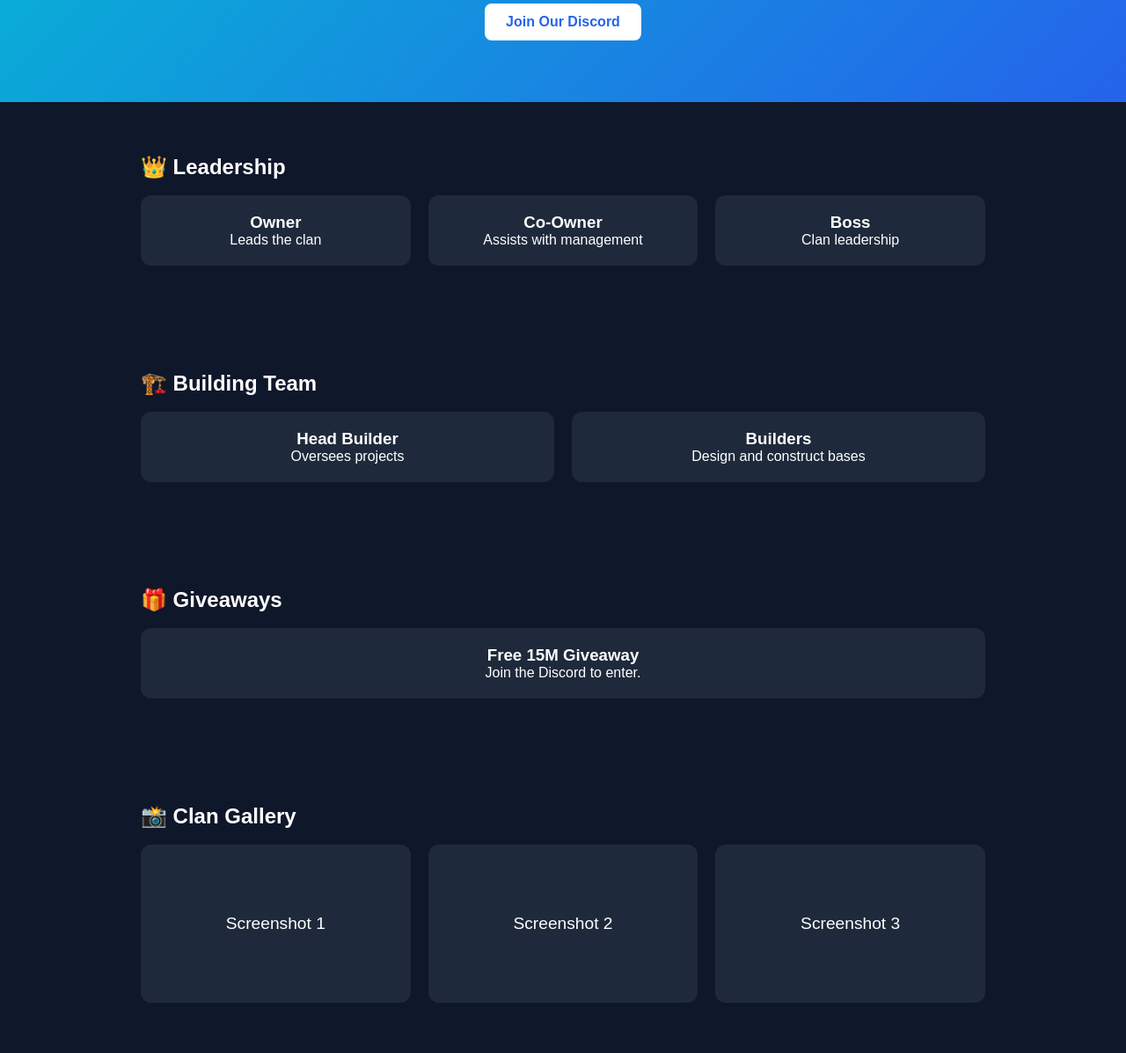
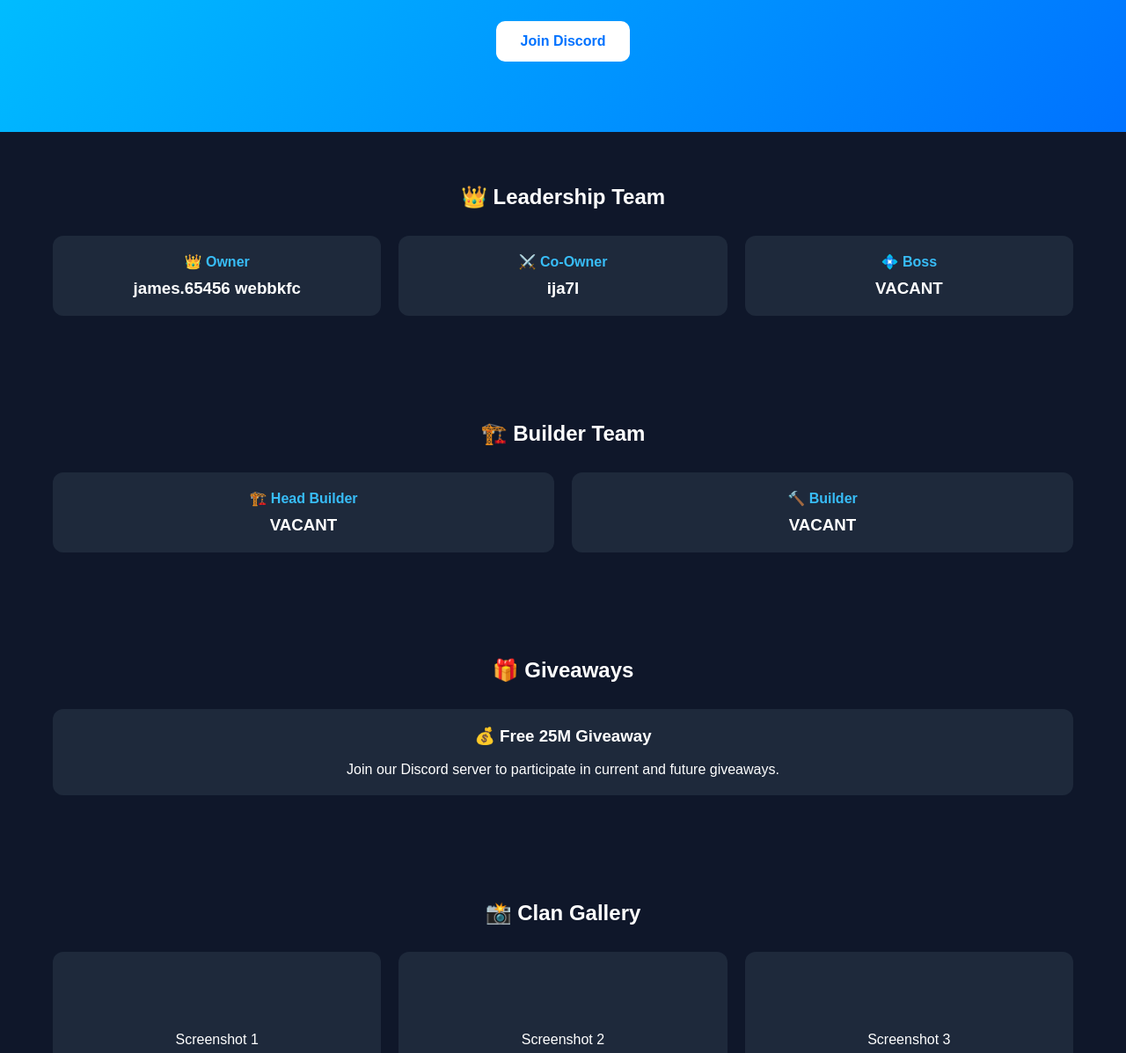
Before and after one commit to jm3335473-droid/diamond-titans, a plain HTML site: page index.html in a window 1280 px wide. Shown: the part 193-1390 px from the top of the page at 88% size. Drawn offline with Linux system fonts and the light colour scheme.

Commit message:
Update index.html

```diff
--- a/index.html
+++ b/index.html
@@ -6,92 +6,101 @@
 <title>Diamond Titans</title>
 
 <style>
-*{
-margin:0;
-padding:0;
-box-sizing:border-box;
-font-family:Arial,sans-serif;
+* {
+    margin: 0;
+    padding: 0;
+    box-sizing: border-box;
+    font-family: Arial, sans-serif;
 }
 
-body{
-background:#0f172a;
-color:white;
+body {
+    background: #0f172a;
+    color: white;
 }
 
-header{
-padding:70px 20px;
-text-align:center;
-background:linear-gradient(135deg,#06b6d4,#2563eb);
+header {
+    background: linear-gradient(135deg, #00c6ff, #0072ff);
+    padding: 80px 20px;
+    text-align: center;
 }
 
-header h1{
-font-size:4rem;
-margin-bottom:10px;
+header h1 {
+    font-size: 4rem;
 }
 
-header p{
-font-size:1.2rem;
+header p {
+    margin-top: 15px;
+    font-size: 1.2rem;
 }
 
-.btn{
-display:inline-block;
-margin-top:20px;
-padding:12px 24px;
-background:white;
-color:#2563eb;
-text-decoration:none;
-font-weight:bold;
-border-radius:8px;
+.btn {
+    display: inline-block;
+    margin-top: 25px;
+    padding: 14px 28px;
+    background: white;
+    color: #0072ff;
+    text-decoration: none;
+    border-radius: 10px;
+    font-weight: bold;
 }
 
-section{
-padding:60px 20px;
-max-width:1000px;
-margin:auto;
+section {
+    max-width: 1200px;
+    margin: auto;
+    padding: 60px 20px;
 }
 
-.card-container{
-display:grid;
-grid-template-columns:repeat(auto-fit,minmax(250px,1fr));
-gap:20px;
+section h2 {
+    text-align: center;
+    margin-bottom: 30px;
 }
 
-.card{
-background:#1e293b;
-padding:20px;
-border-radius:12px;
-text-align:center;
-transition:0.3s;
+.grid {
+    display: grid;
+    gap: 20px;
+    grid-template-columns: repeat(auto-fit, minmax(250px, 1fr));
 }
 
-.card:hover{
-transform:translateY(-5px);
+.card {
+    background: #1e293b;
+    border-radius: 12px;
+    padding: 20px;
+    text-align: center;
+    transition: 0.3s;
 }
 
-.gallery{
-display:grid;
-grid-template-columns:repeat(auto-fit,minmax(250px,1fr));
-gap:20px;
+.card:hover {
+    transform: translateY(-5px);
 }
 
-.gallery div{
-background:#1e293b;
-height:180px;
-border-radius:12px;
-display:flex;
-align-items:center;
-justify-content:center;
-font-size:1.2rem;
+.role {
+    color: #38bdf8;
+    margin-bottom: 10px;
+    font-weight: bold;
 }
 
-footer{
-text-align:center;
-padding:30px;
-background:#020617;
+.gallery {
+    display: grid;
+    gap: 20px;
+    grid-template-columns: repeat(auto-fit, minmax(300px, 1fr));
+}
+
+.gallery-box {
+    height: 200px;
+    background: #1e293b;
+    border-radius: 12px;
+    display: flex;
+    justify-content: center;
+    align-items: center;
+}
+
+footer {
+    background: #020617;
+    text-align: center;
+    padding: 30px;
 }
 </style>
 </head>
-
 <body>
 
 <header>
@@ -99,48 +108,47 @@ background:#020617;
     <p>Strength Through Unity</p>
 
     <a class="btn" href="YOUR_DISCORD_INVITE_LINK">
-Join Our Discord
+        Join Discord
     </a>
 </header>
 
 <section>
-<h2>👑 Leadership</h2>
-<br>
+    <h2>👑 Leadership Team</h2>
 
-<div class="card-container">
+    <div class="grid">
 
         <div class="card">
-<h3>Owner</h3>
-<p>Leads the clan</p>
+            <div class="role">👑 Owner</div>
+            <h3>james.65456
+            webbkfc</h3>
         </div>
 
         <div class="card">
-<h3>Co-Owner</h3>
-<p>Assists with management</p>
+            <div class="role">⚔️ Co-Owner</div>
+            <h3>ija7l</h3>
         </div>
 
         <div class="card">
-<h3>Boss</h3>
-<p>Clan leadership</p>
+            <div class="role">💠 Boss</div>
+            <h3>VACANT</h3>
         </div>
 
     </div>
 </section>
 
 <section>
-<h2>🏗️ Building Team</h2>
-<br>
+    <h2>🏗️ Builder Team</h2>
 
-<div class="card-container">
+    <div class="grid">
 
         <div class="card">
-<h3>Head Builder</h3>
-<p>Oversees projects</p>
+            <div class="role">🏗️ Head Builder</div>
+            <h3>VACANT</h3>
         </div>
 
         <div class="card">
-<h3>Builders</h3>
-<p>Design and construct bases</p>
+            <div class="role">🔨 Builder</div>
+            <h3>VACANT</h3>
         </div>
 
     </div>
@@ -148,29 +156,22 @@ Join Our Discord
 
 <section>
     <h2>🎁 Giveaways</h2>
-<br>
 
     <div class="card">
-<h3>Free 15M Giveaway</h3>
-<p>Join the Discord to enter.</p>
+        <h3>💰 Free 25M Giveaway</h3>
+        <br>
+        <p>Join our Discord server to participate in current and future giveaways.</p>
     </div>
-
 </section>
 
 <section>
     <h2>📸 Clan Gallery</h2>
-<br>
 
     <div class="gallery">
-
-<div>Screenshot 1</div>
-
-<div>Screenshot 2</div>
-
-<div>Screenshot 3</div>
-
+        <div class="gallery-box">Screenshot 1</div>
+        <div class="gallery-box">Screenshot 2</div>
+        <div class="gallery-box">Screenshot 3</div>
     </div>
-
 </section>
 
 <footer>
```
Lines whose indentation alone changed are shown as unchanged.
